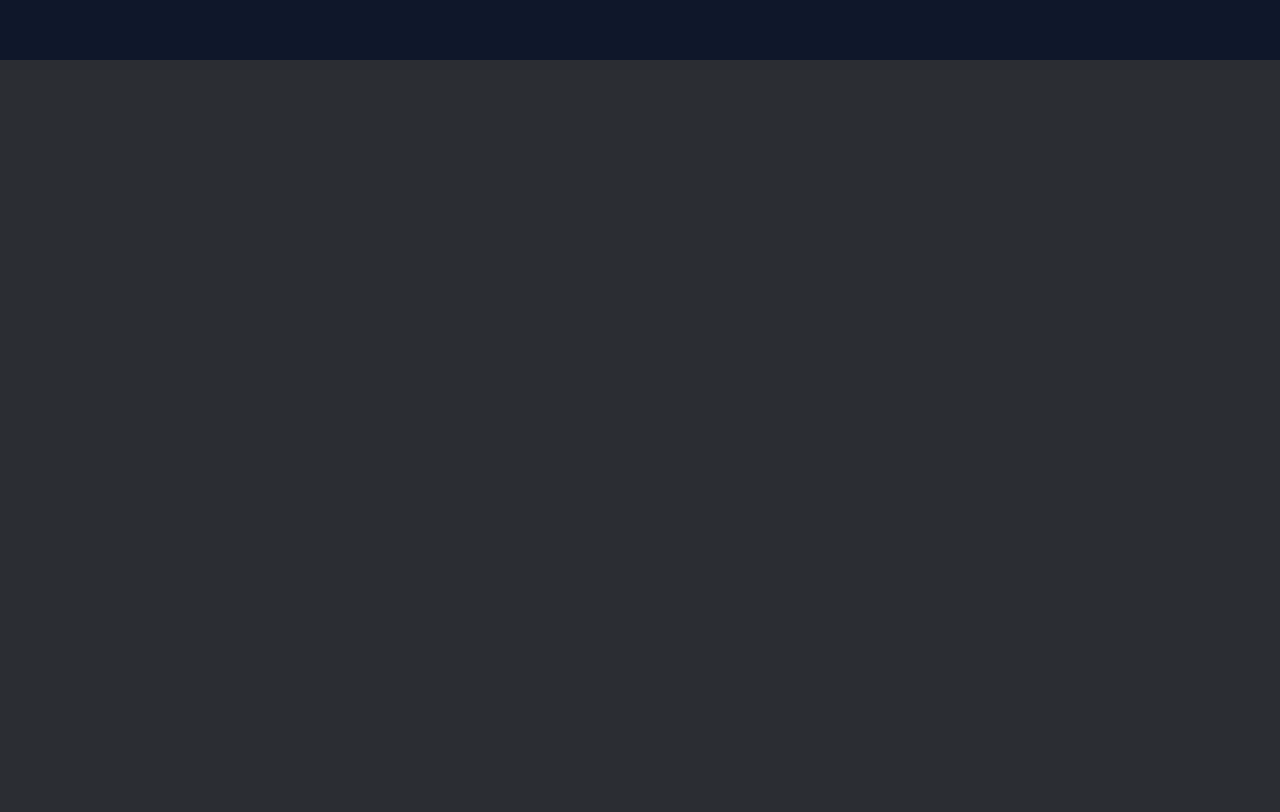
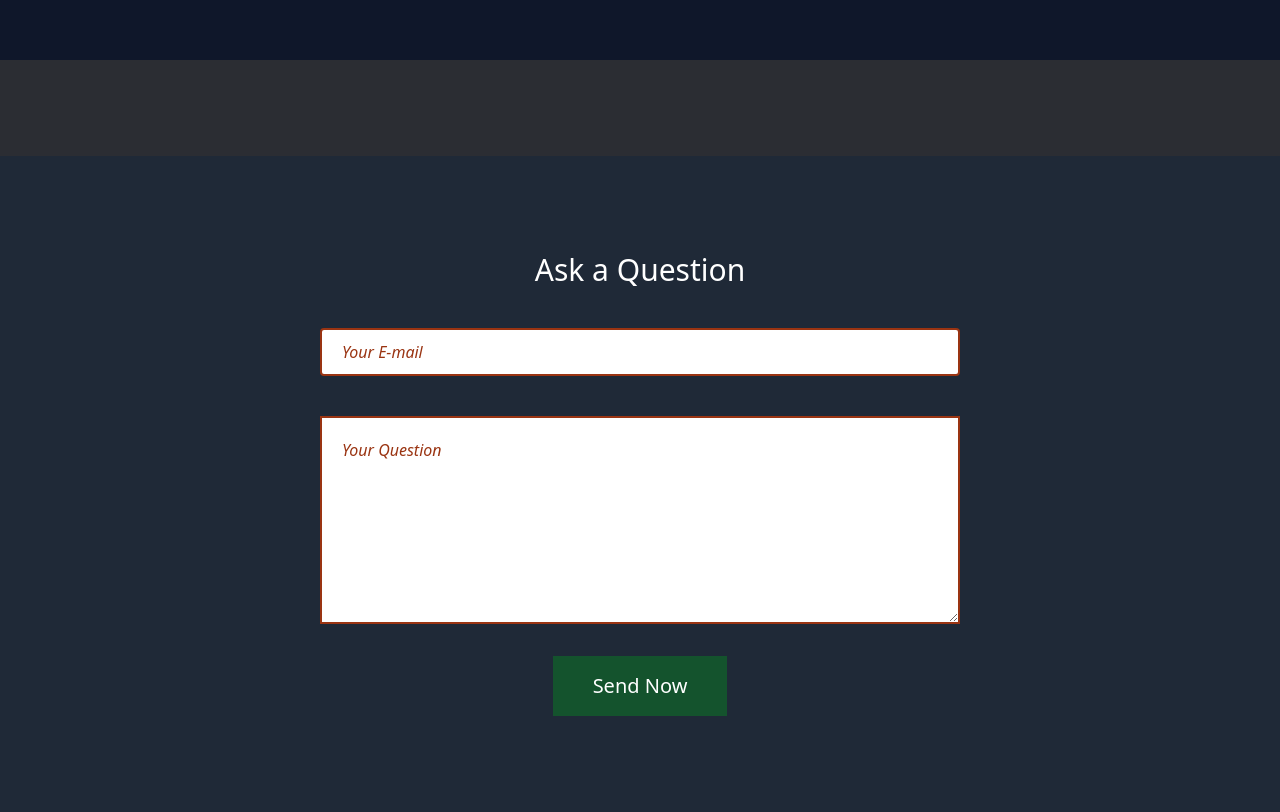
Before and after one commit to janifarjesmin/first-tailwind-projects, a website built with Vite: page index.html in a window 1280 px wide. Shown: the part 2218-3030 px from the top of the page. Before the commit the page ends 2374 px from the top, so only its background shows below. Built offline with nearby package versions, Linux system fonts and the light colour scheme.

Commit message:
form section

```diff
--- a/index.html
+++ b/index.html
@@ -139,6 +139,21 @@
             </div>
         </section>
 
+
+        <section class="py-16 sm:py-24 bg-[#1F2937]">
+            <div>
+                <h3 class="text-center mb-10 text-xl sm:text-3xl text-white"> Ask a Question </h3>
+
+                <form>
+                    <input type="email" class="block mx-auto w-5/6 sm:w-1/2 h-12 mb-10 border-2 border-orange-800 rounded placeholder:italic placeholder:text-orange-800 px-5" placeholder="Your E-mail">
+
+                    <textarea class="block mx-auto w-5/6 sm:w-1/2 border-2 border-orange-800 h-52 placeholder:italic placeholder:text-orange-800 px-5 py-5" placeholder="Your Question"></textarea>
+
+                    <button class="block mx-auto bg-green-900 px-10 py-4 text-white text-xl mt-8 hover:bg-green-600 transition"> Send Now </button>
+                </form>
+            </div>
+        </section>
+
     </main>
 
 </body>
```
